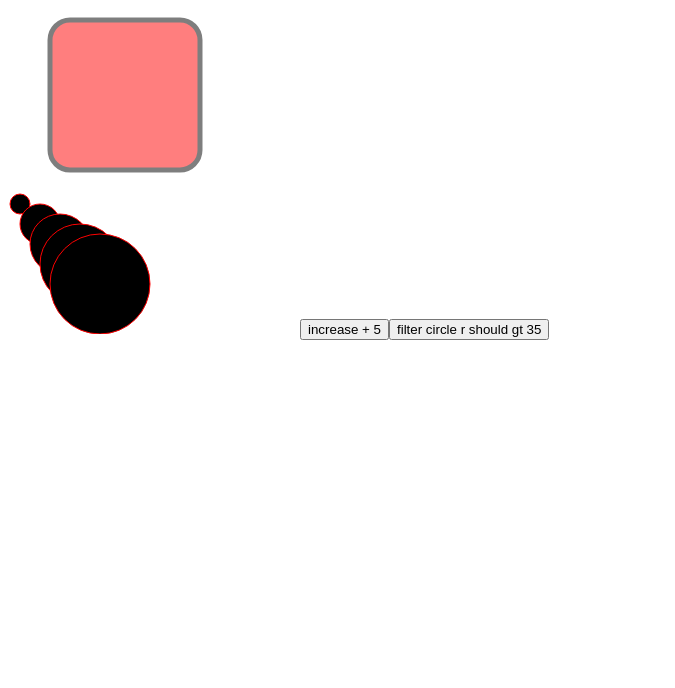
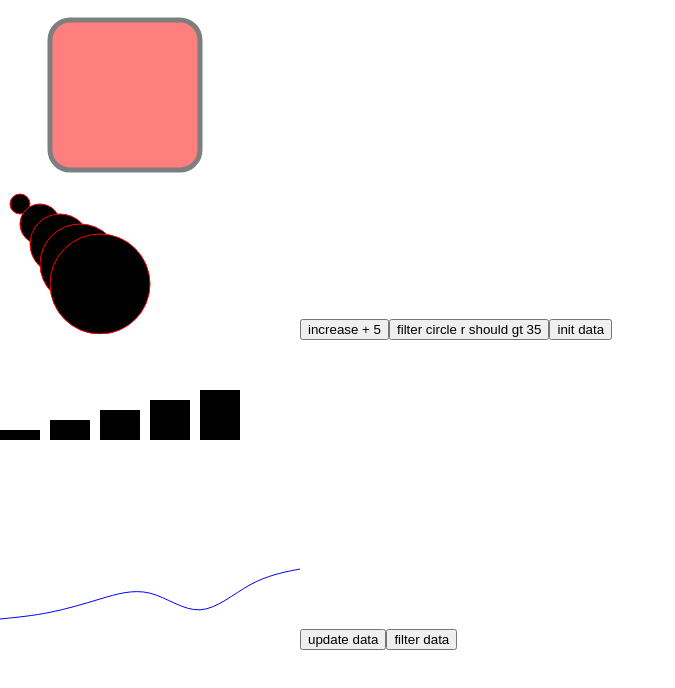
Before and after one commit to DeokCho/practiced3lib, a React (Create React App) app: page / in a window 1280 px wide. Shown: the top 688 px of the page, without its empty margins (0-675 px from the left). Built offline with nearby package versions, Linux system fonts and the light colour scheme.

Commit message:
D3 - 속성값 > Line | Graph 로 공부중

```diff
--- a/src/App.js
+++ b/src/App.js
@@ -2,12 +2,24 @@ import React from "react";
 
 import PracticeSvg from "./pages/practicesvg/PracticeSvg";
 import PracticeD3Lib from "./pages/practiced3lib/PracticeD3Lib";
+import PracticeD3LibRect from "./pages/practiced3lib/PracticeD3LibRect";
+import PracticeD3LibLine from "./pages/practiced3lib/PracticeD3LibLine";
 
 const App = () => {
  return (
   <>
-   <PracticeSvg />
-   <PracticeD3Lib />
+   <div>
+    <PracticeSvg />
+   </div>
+   <div>
+    <PracticeD3Lib />
+   </div>
+   <div>
+    <PracticeD3LibRect />
+   </div>
+   <div>
+    <PracticeD3LibLine />
+   </div>
   </>
  );
 };
--- a/src/pages/practiced3lib/PracticeD3Lib.jsx
+++ b/src/pages/practiced3lib/PracticeD3Lib.jsx
@@ -47,6 +47,13 @@ const PracticeD3Lib = () => {
    >
     filter circle r should gt 35
    </button>
+   <button
+    onClick={() => {
+     setData([10, 20, 30, 40, 50]);
+    }}
+   >
+    init data
+   </button>
   </>
  );
 };
--- /dev/null
+++ b/src/pages/practiced3lib/PracticeD3LibLine.jsx
@@ -0,0 +1,47 @@
+import React, { useRef, useEffect, useState } from "react";
+import { select, line, curveBasis } from "d3";
+
+const PracticeD3LibLine = () => {
+ const [data, setData] = useState([
+  25, 30, 45, 60, 20, 65, 75,
+ ]);
+ const svgRef = useRef();
+ useEffect(() => {
+  const svg = select(svgRef.current);
+  // 여기서 Line 은 함수가 된다. 데이터에 기반해 path 엘리먼트의 d 속성을 생성한다.
+  const Line = line()
+   .x((value, index) => index * 50)
+   .y((value) => 150 - value)
+   .curve(curveBasis);
+  // 여기서 data([data]) 와 같이 array 에 담는 이유는 각 데이터마다의 path 를 생성할 것이 아니기 때문이다.
+  // 하나의 path 에서 data 들을 그려낼 것이기 때문에 data 를 array 에 담아서 전달한다.
+  // join("path") 는 각 데이터 entry 마다의 path 생성.
+  svg
+   .selectAll("path")
+   .data([data])
+   .join("path")
+   // 여기서 value 는 data 를 가져와서 쓰게 된다.
+   .attr("d", (value) => Line(value))
+   .attr("fill", "none")
+   .attr("stroke", "blue");
+ }, [data]);
+ return (
+  <>
+   <svg ref={svgRef} />
+   <button
+    onClick={() => setData(data.map((value) => value + 5))}
+   >
+    update data
+   </button>
+   <button
+    onClick={() =>
+     setData(data.filter((value) => value < 35))
+    }
+   >
+    filter data
+   </button>
+  </>
+ );
+};
+
+export default PracticeD3LibLine;
--- /dev/null
+++ b/src/pages/practiced3lib/PracticeD3LibRect.jsx
@@ -0,0 +1,30 @@
+import React, { useEffect, useRef, useState } from "react";
+import * as d3 from "d3";
+
+const PracticeD3LibRect = () => {
+ const [data, setData] = useState([10, 20, 30, 40, 50]);
+ const ref = useRef(null);
+
+ useEffect(() => {
+  // selection 객체
+  const svg = d3.select(ref.current);
+
+  // 그래프 생성
+  svg
+   .selectAll("rect")
+   .data(data)
+   .join((enter) => enter.append("rect"))
+   .attr("height", (value) => value)
+   .attr("width", 40)
+   .attr("x", (_, index) => 50 * index)
+   .attr("y", (value, _) => 100 - value);
+ }, [data]);
+
+ return (
+  <>
+   <svg ref={ref} />
+  </>
+ );
+};
+
+export default PracticeD3LibRect;
```
